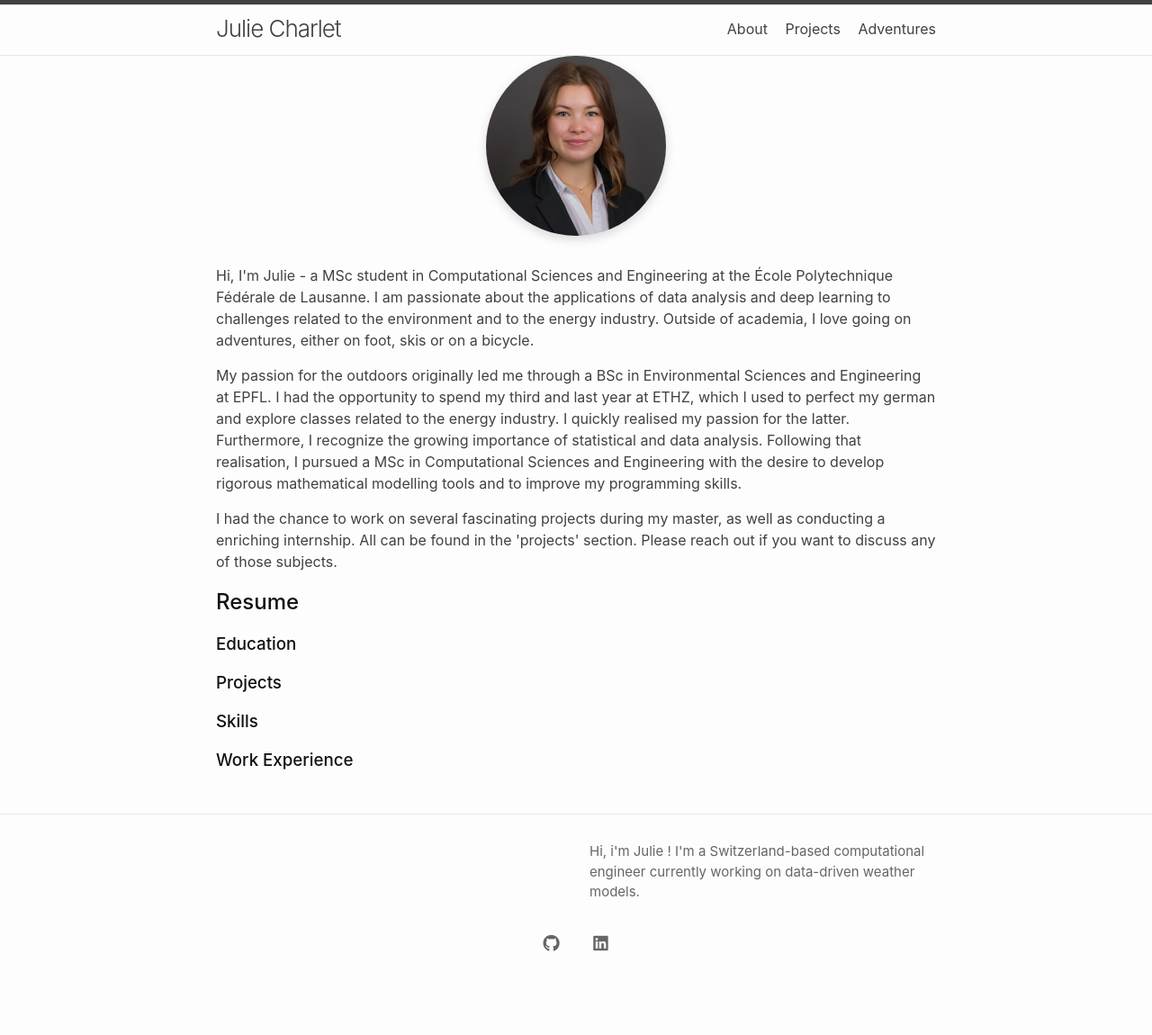
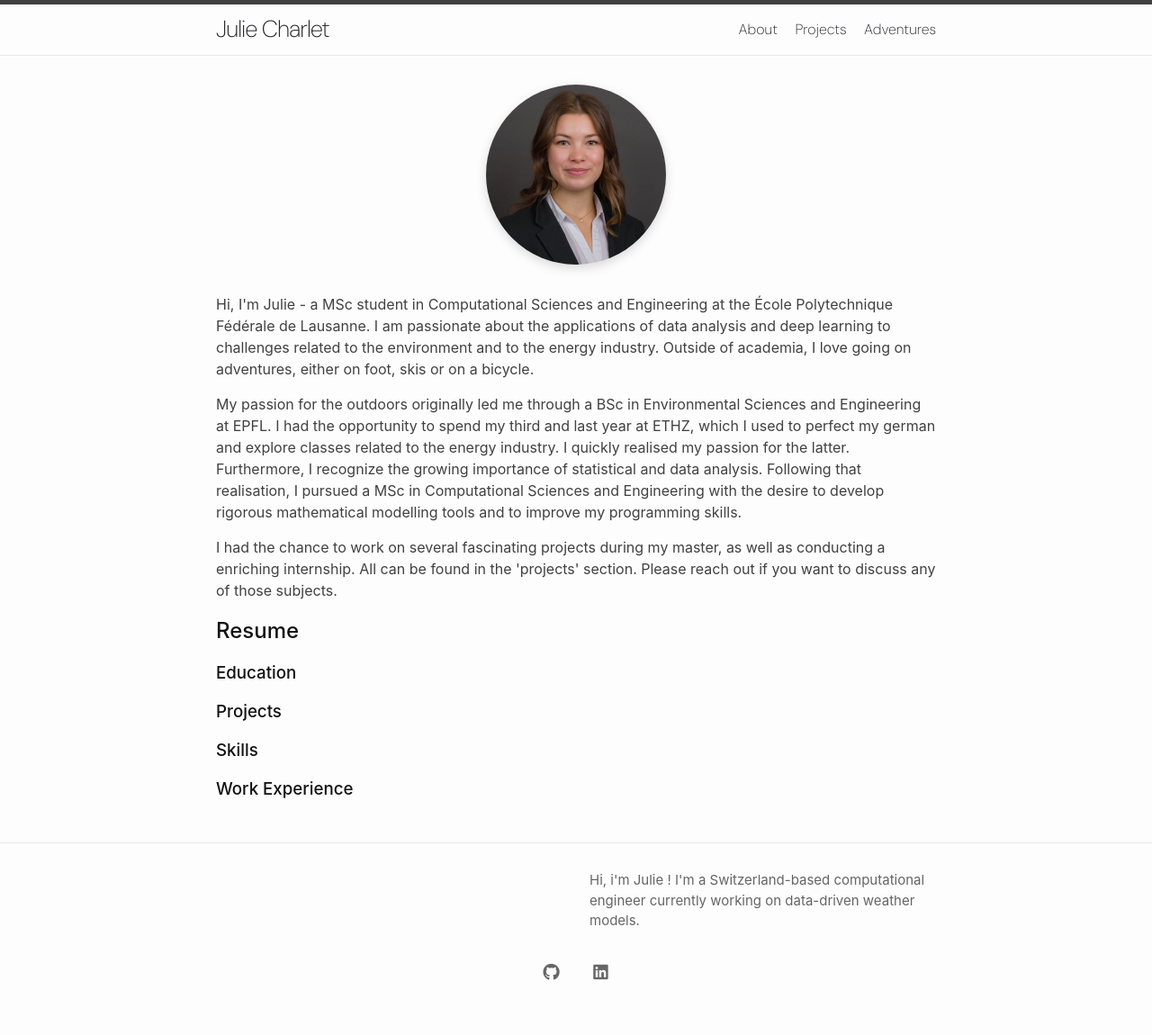
Before and after one commit to chjulie/chjulie.github.io, a Jekyll site: the page built from about.markdown, in a window 1280 px wide. Shown: the whole page at 90% size. Built offline with Jekyll 4.4.1, drawn with Linux system fonts in a browser that asks for light colours; before the commit the page ends 1118 px from its top, so only the background shows below that.

Commit message:
feat: change nav-item and site-title style

```diff
--- a/_sass/minima/_layout.scss
+++ b/_sass/minima/_layout.scss
@@ -284,16 +284,6 @@
 }
 
 /**
- * About
- */
-.profile-photo {
-  border-radius: 50%;
-  /* use 50% for a circle */
-  box-shadow: 0 4px 12px rgba(0, 0, 0, 0.15);
-  margin-bottom: 2rem;
-}
-
-/**
  * Posts
  */
 .post-header {
--- a/_sass/minima/custom-styles.scss
+++ b/_sass/minima/custom-styles.scss
@@ -1,11 +1,89 @@
 // Placeholder to allow defining custom styles that override everything else.
 // (Use `_sass/minima/custom-variables.scss` to override variable defaults)
+
+
+/**
+* Fonts
+*/
+@font-face {
+    font-family: 'Syne';
+    src: url('/assets/fonts/Syne-Regular.ttf') format('truetype');
+    font-weight: 400;
+    font-style: normal;
+    font-display: swap;
+}
+
+@font-face {
+    font-family: 'Plus Jakarta Sans';
+    src: url('/assets/fonts/PlusJakartaSans.ttf') format('truetype');
+    font-weight: 400;
+    font-style: normal;
+    font-display: swap;
+}
+
+@font-face {
+    font-family: 'DM Sans';
+    src: url('/assets/fonts/DMSans.ttf') format('truetype');
+    font-weight: 400;
+    font-style: light;
+    font-display: swap;
+}
+
+/**
+* Site colors
+*/
+$primary-color: #1da1f2;
+$secondary-color: #26262c;
+$hover-color: #4b4c52;
+$nav-font: 'Roboto', sans-serif;
+$heading-font: 'Roboto', sans-serif;
+$secondary-font: 'DM Sans';
 
 /**
 * Page
 */
 .page-content {
     padding-top: 0;
+}
+
+/**
+ * Nav items
+ */
+.nav-items .nav-item {
+    font-family: $secondary-font;
+    /* replace with your font */
+    font-weight: 500;
+    /* optional */
+    font-size: 1rem;
+    /* optional */
+    color: $secondary-color;
+    /* default text color */
+    text-decoration: none;
+    /* remove underline */
+    transition: color 0.3s ease, transform 0.3s ease;
+    /* smooth hover */
+}
+
+.nav-items .nav-item:hover {
+    color: $hover-color;
+    /* hover colour */
+    transform: scale(1.05);
+    /* optional subtle scale effect */
+}
+
+/**
+ * Site title
+ **/
+.site-header .site-title {
+    font-family: $secondary-font;
+    color: $secondary-color;
+    text-decoration: none;
+    transition: color 0.3s ease, transform 0.3s ease;
+}
+
+.site-header .site-title:hover {
+    color: $hover-color;
+    transform: scale(1.05);
 }
 
 /**
@@ -16,6 +94,7 @@
     /* use 50% for a circle */
     box-shadow: 0 4px 12px rgba(0, 0, 0, 0.15);
     margin-bottom: 2rem;
+    margin-top: 2rem;
 }
 
 /**
@@ -48,7 +127,7 @@
 }
 
 .site-footer .social-media-list a:hover {
-    color: #003049;
+    color: $hover-color;
 }
 
 .site-footer .social-media-list .grey {
```
Also changed, not shown: _includes/nav-items.html (line endings or trailing spaces), assets/fonts/DMSans.ttf (added), assets/fonts/PlusJakartaSans.ttf (added), assets/fonts/Syne-Regular.ttf (added).
